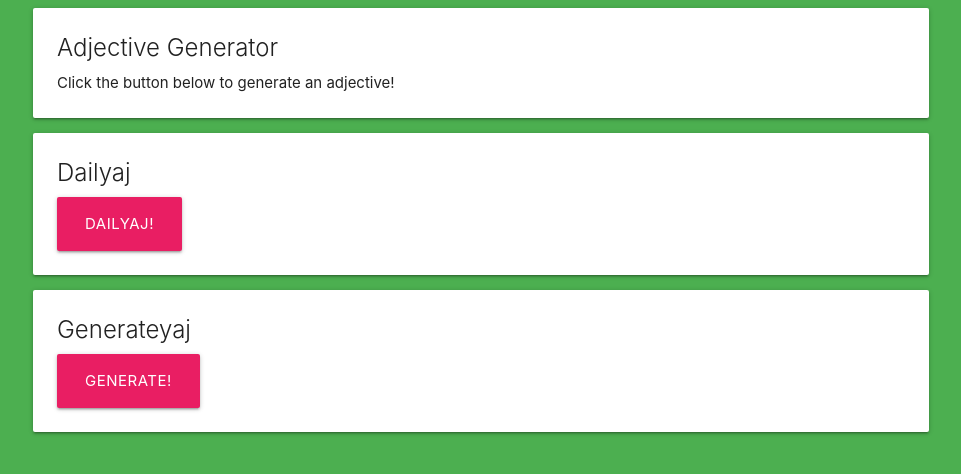
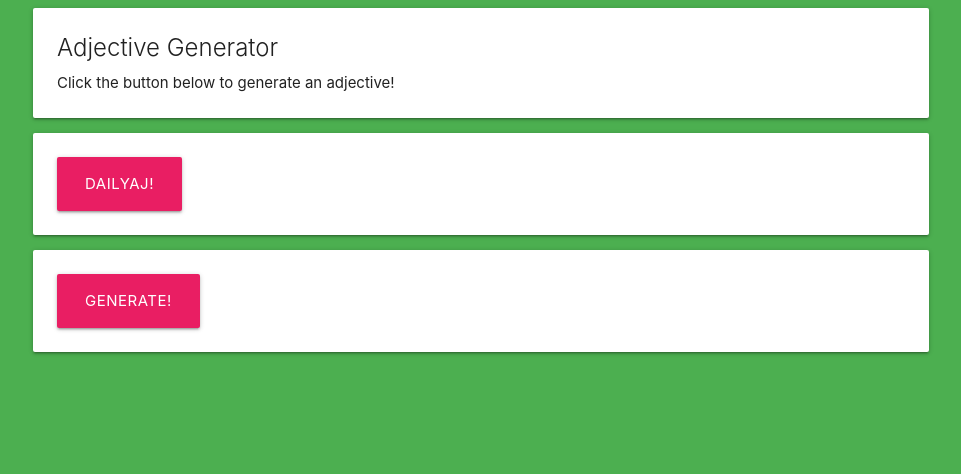
Before and after one commit to jameskrausethe3rd/adjectiveGenerator, a plain HTML site: page index.html in a window 1280 px wide. Shown: the whole page, without its empty margins (159-1120 px from the left). Drawn offline with Linux system fonts and the light colour scheme.

Commit message:
Other fixes

```diff
--- a/index.html
+++ b/index.html
@@ -28,7 +28,7 @@
                 <div class="card horizontal">
                   <div class="card-stacked">
                     <div class="card-content">
-                      <span class="card-title">Dailyaj</span>
+
                       <a class="waves-effect waves-light btn-large pink" id="dailyWord">Dailyaj!</a>
                     </div>
                   </div>
@@ -36,8 +36,8 @@
               <div class="col s12 m7">
                 <div class="card horizontal">
                   <div class="card-stacked">
-                    <div class="card-content" id="definition">
-                      <span class="card-title">Generateyaj</span>
+                    <div class="card-content">
+
                       <a class="waves-effect waves-light btn-large pink" id="generateButton">Generate!</a>
                     </div>
                   </div>
```
